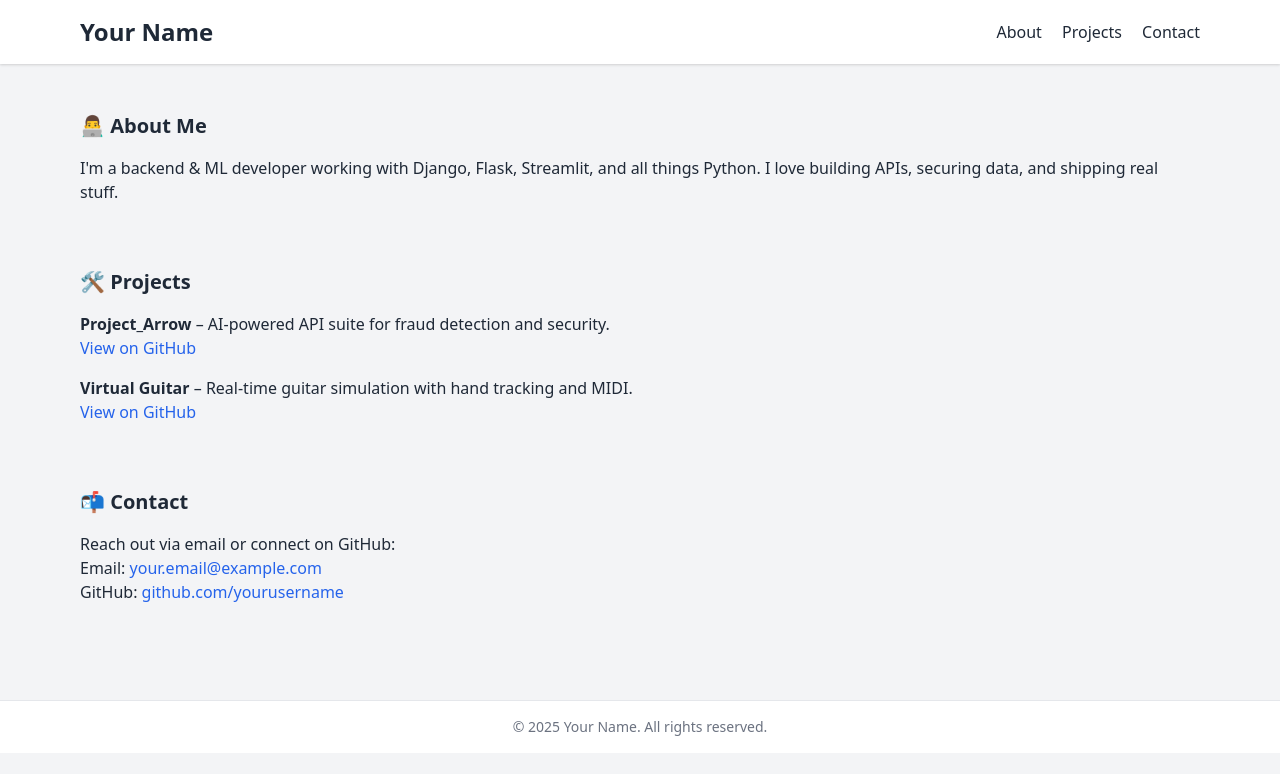
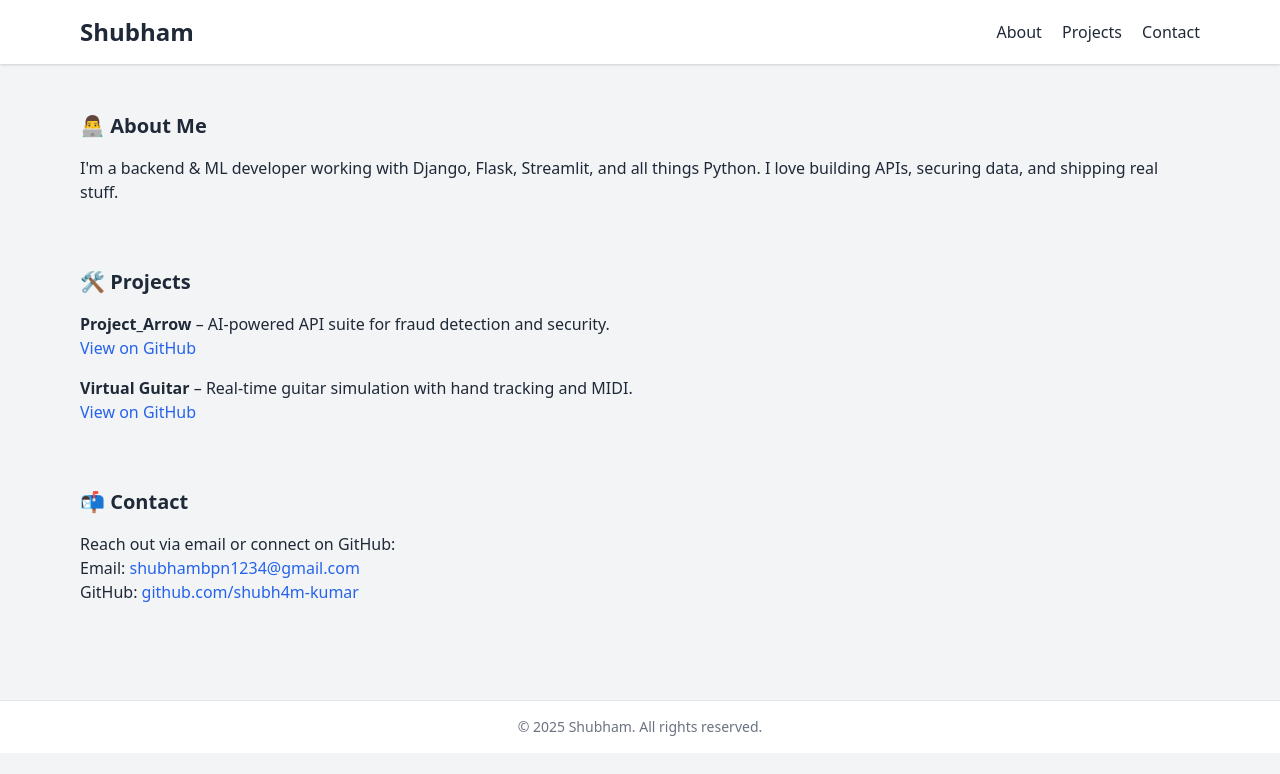
Before and after one commit to SHUBH4M-KUMAR/SHUBH4M-KUMAR.github.io, a plain HTML site: page index.html in a window 1280 px wide. Drawn offline with nearby package versions, Linux system fonts and the light colour scheme.

Commit message:
Update index.html

```diff
--- a/index.html
+++ b/index.html
@@ -3,14 +3,14 @@
 <head>
   <meta charset="UTF-8" />
   <meta name="viewport" content="width=device-width, initial-scale=1.0" />
-  <title>Your Name | Portfolio</title>
+  <title>Shubham Kumar | Portfolio</title>
   <link rel="stylesheet" href="https://cdn.jsdelivr.net/npm/tailwindcss@2.2.19/dist/tailwind.min.css">
 </head>
 <body class="bg-gray-100 text-gray-800">
 
   <header class="bg-white shadow py-4">
     <div class="max-w-6xl mx-auto px-4 flex justify-between items-center">
-      <h1 class="text-2xl font-bold">Your Name</h1>
+      <h1 class="text-2xl font-bold">Shubham</h1>
       <nav class="space-x-4">
         <a href="#about" class="hover:text-blue-600">About</a>
         <a href="#projects" class="hover:text-blue-600">Projects</a>
@@ -52,14 +52,14 @@
       <h2 class="text-xl font-semibold mb-4">📬 Contact</h2>
       <p>Reach out via email or connect on GitHub:</p>
       <ul>
-        <li>Email: <a href="mailto:your.email@example.com" class="text-blue-600">your.email@example.com</a></li>
-        <li>GitHub: <a href="https://github.com/yourusername" target="_blank" class="text-blue-600">github.com/yourusername</a></li>
+        <li>Email: <a href="mailto:your.email@example.com" class="text-blue-600">shubhambpn1234@gmail.com</a></li>
+        <li>GitHub: <a href="https://github.com/yourusername" target="_blank" class="text-blue-600">github.com/shubh4m-kumar</a></li>
       </ul>
     </section>
   </main>
 
   <footer class="bg-white border-t py-4 mt-12 text-center text-sm text-gray-500">
-    © 2025 Your Name. All rights reserved.
+    © 2025 Shubham. All rights reserved.
   </footer>
 
 </body>
```
